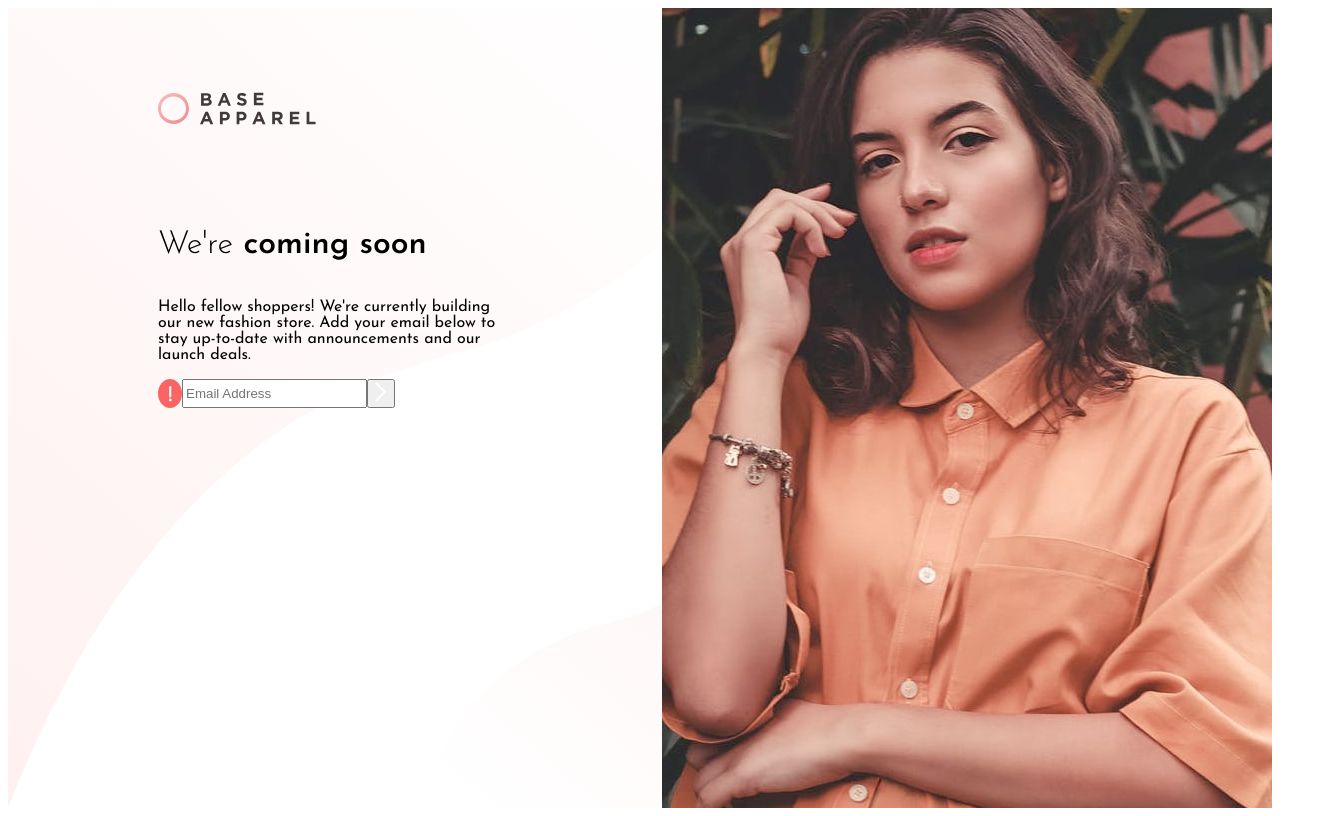
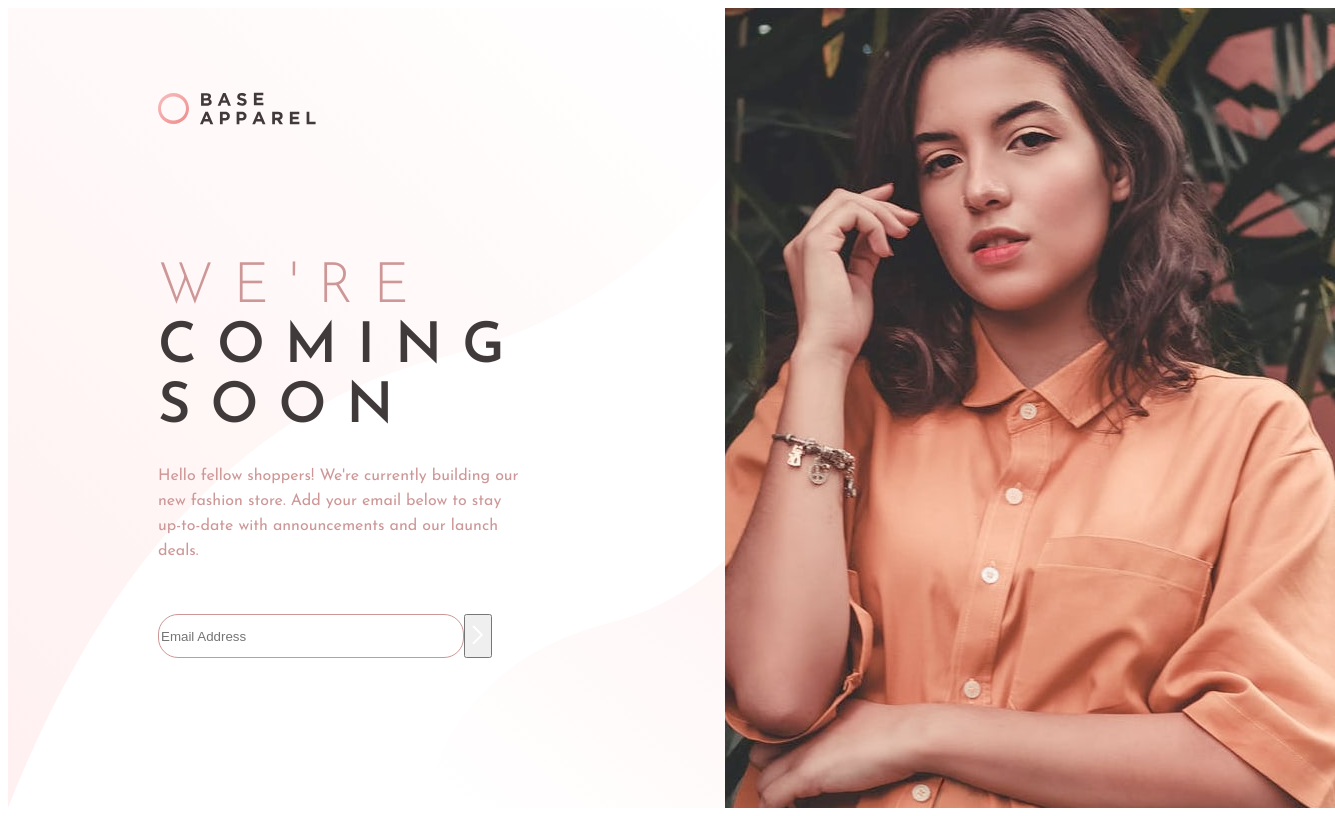
Before and after one commit to raziie/Base-coming-soon-page, a plain HTML site: page index.html in a window 1280 px wide. Shown: the whole page, 1335 px wide, since content can reach past the window. Drawn offline with Linux system fonts and the light colour scheme.

Commit message:
add colors and set sizes

```diff
--- a/index.html
+++ b/index.html
@@ -32,7 +32,6 @@
       <p class="detail">Hello fellow shoppers! We're currently building our new fashion store.
         Add your email below to stay up-to-date with announcements and our launch deals.</p>
       <div class="input-container">
-        <img class="error" src="./images/icon-error.svg" />
         <input placeholder="Email Address" type="email" name="email" />
         <button class="btn"><img src="./images/icon-arrow.svg" alt="arrow" /></button>
       </div>
--- a/styles.css
+++ b/styles.css
@@ -12,7 +12,7 @@
     justify-content: flex-start;
     align-items: center;
     margin-left: 150px;
-    margin-right: 150px;
+    margin-right: 200px;
 }
 
 .girl {
@@ -24,7 +24,7 @@
     display: flex;
     flex-direction: column;
     margin-left: 150px;
-    margin-right: 150px;
+    margin-right: 200px;
 }
 
 .input-container {
@@ -34,12 +34,38 @@
 .detail {
     font-size: 16px;
     font-weight: 400;
+    color: hsl(0, 36%, 70%);
+    margin-bottom: 50px;
+    line-height: 25px;
 }
 
 .title {
     font-weight: 600;
+    color: hsl(0, 6%, 24%);
+    font-size: 3.5rem;
+    letter-spacing: 20px;
+    text-transform: uppercase;
+    margin-bottom: 10px;
+    margin-top: 50px;
+    line-height: 60px;
 }
 
 .we {
     font-weight: 300;
+    color: hsl(0, 36%, 70%);
 }
+
+input {
+    border: 1px solid hsl(0, 36%, 70%);
+    background: none;
+    border-radius: 20px;
+    width: 300px;
+    height: 40px;
+}
+
+.wrong {
+    border: hsl(0, 93%, 68%);
+    background-image: url("./images/icon-error.svg");
+    background-position: 250px 0px;
+    background-repeat: no-repeat;
+}
```
Also changed, not shown: 1 other file.
